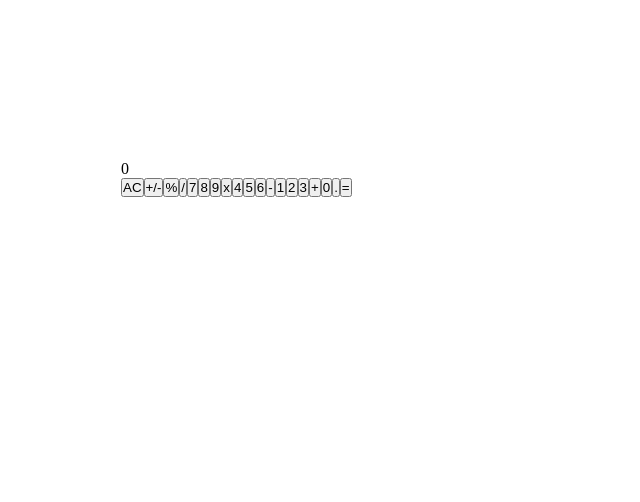
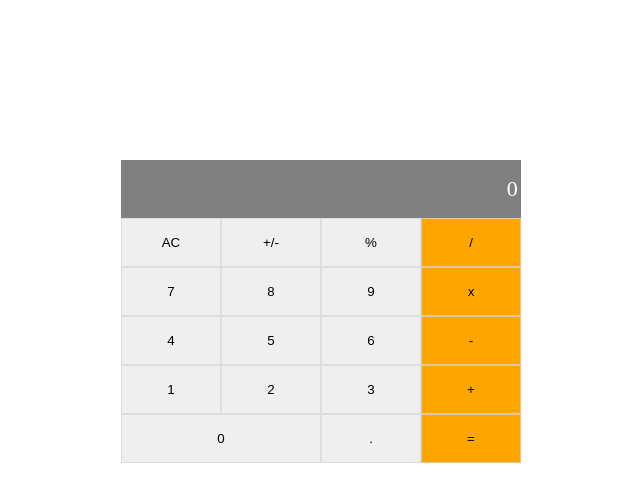
Before and after one commit to TSHEPO-CLOUD/math-magicians, a React (Create React App) app: page / in a window 1280 px wide. Shown: the top 502 px of the page, without its empty margins (319-959 px from the left). Built offline with nearby package versions, Linux system fonts and the light colour scheme.

Commit message:
Add Calculator file

```diff
--- a/src/components/Calculator.css
+++ b/src/components/Calculator.css
@@ -4,3 +4,30 @@
  margin-right: auto;
  margin-top: 10rem;
 }
+
+.calculator-result {
+ background-color: grey;
+ text-align: end;
+ padding: 1rem 0.2rem;
+ color: #fff;
+ font-size: 22px;
+}
+
+.calculator-buttons {
+ display: grid;
+ grid-template: repeat(5, 1fr) / repeat(4, 1fr);
+}
+
+button {
+ padding: 1rem 1.6rem;
+ border: 1px solid rgba(195, 195, 195, 0.4);
+}
+
+.zero {
+ grid-column: span 2;
+}
+
+.orange {
+ background-color: orange;
+ border: 1px solid rgba(212, 212, 212, 0.75);
+}
```
